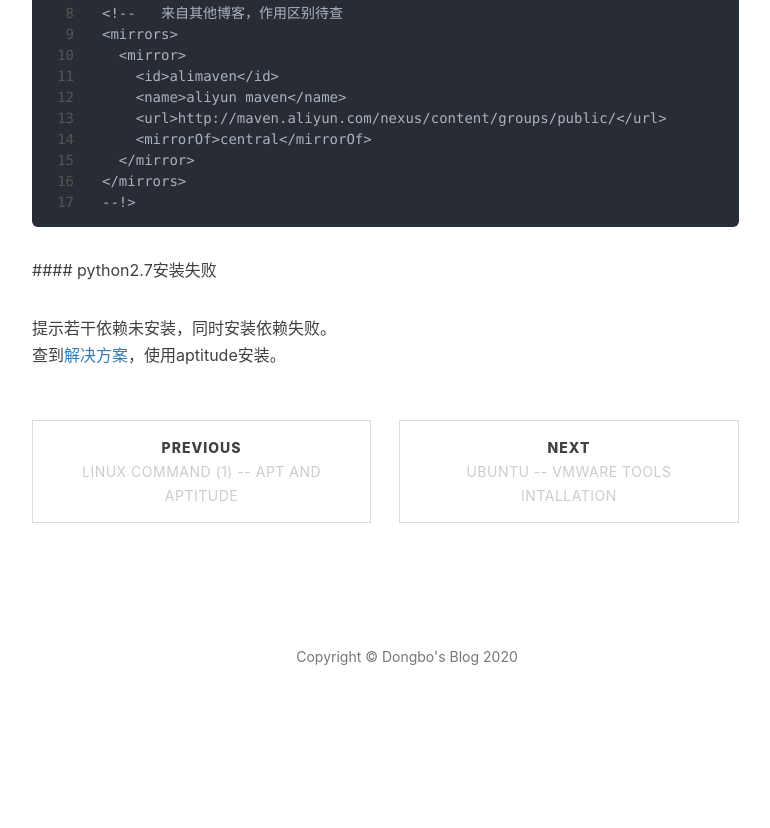
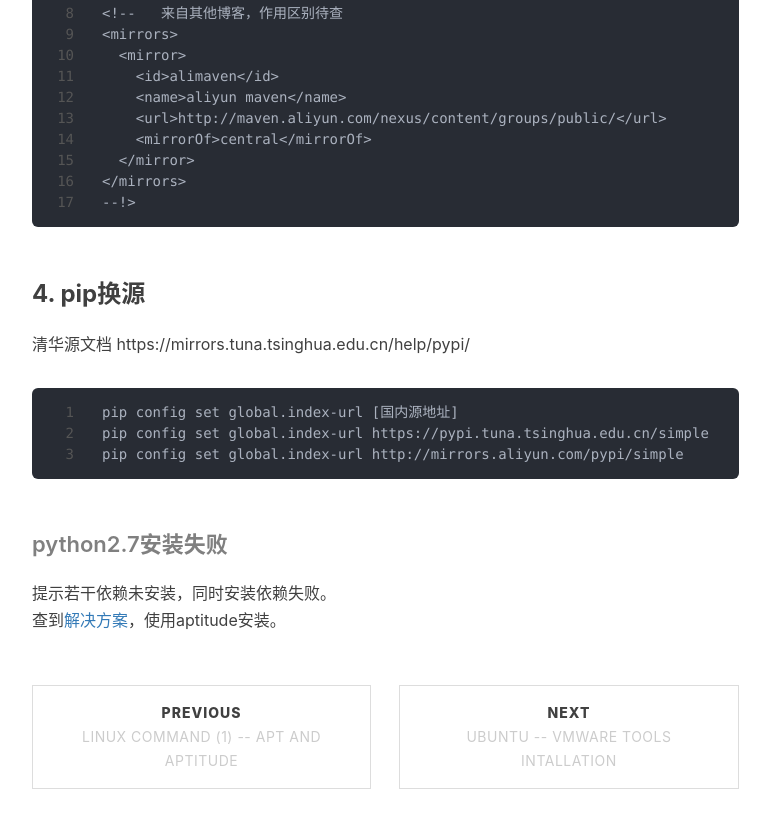
Before and after one commit to dongb0/dongb0.github.io, a Jekyll site: the page built from _posts/ubuntu notes/2019-10-26-Ubuntu 18.10 customize.md, in a window 1280 px wide and 900 px high, scrolled down 1663 px. Shown: the top 828 px of the window, without its empty margins (233-1003 px from the left). Built offline with Jekyll 4.4.1, drawn with Linux system fonts in a browser that asks for light colours; nearby versions of some CDN libraries; comment, search, counter and statistics services are not loaded; before the commit the page ends 2397 px from its top, so only the background shows below that.

Commit message:
temperary commit for unfinished blogs

```diff
--- a/_posts/ubuntu notes/2019-10-26-Ubuntu 18.10 customize.md
+++ b/_posts/ubuntu notes/2019-10-26-Ubuntu 18.10 customize.md
@@ -69,7 +69,15 @@
     --!>
 
 
-  #### python2.7安装失败
+### 4. pip换源
+
+  清华源文档 https://mirrors.tuna.tsinghua.edu.cn/help/pypi/
+
+    pip config set global.index-url [国内源地址]
+    pip config set global.index-url https://pypi.tuna.tsinghua.edu.cn/simple
+    pip config set global.index-url http://mirrors.aliyun.com/pypi/simple
+
+#### python2.7安装失败
 
   提示若干依赖未安装，同时安装依赖失败。
   查到[解决方案](https://blog.csdn.net/manjianchao/article/details/77921284)，使用aptitude安装。
```
Also changed, not shown: _posts/2019-11-25-https-ssl-tls.md (+1 -1 lines).
